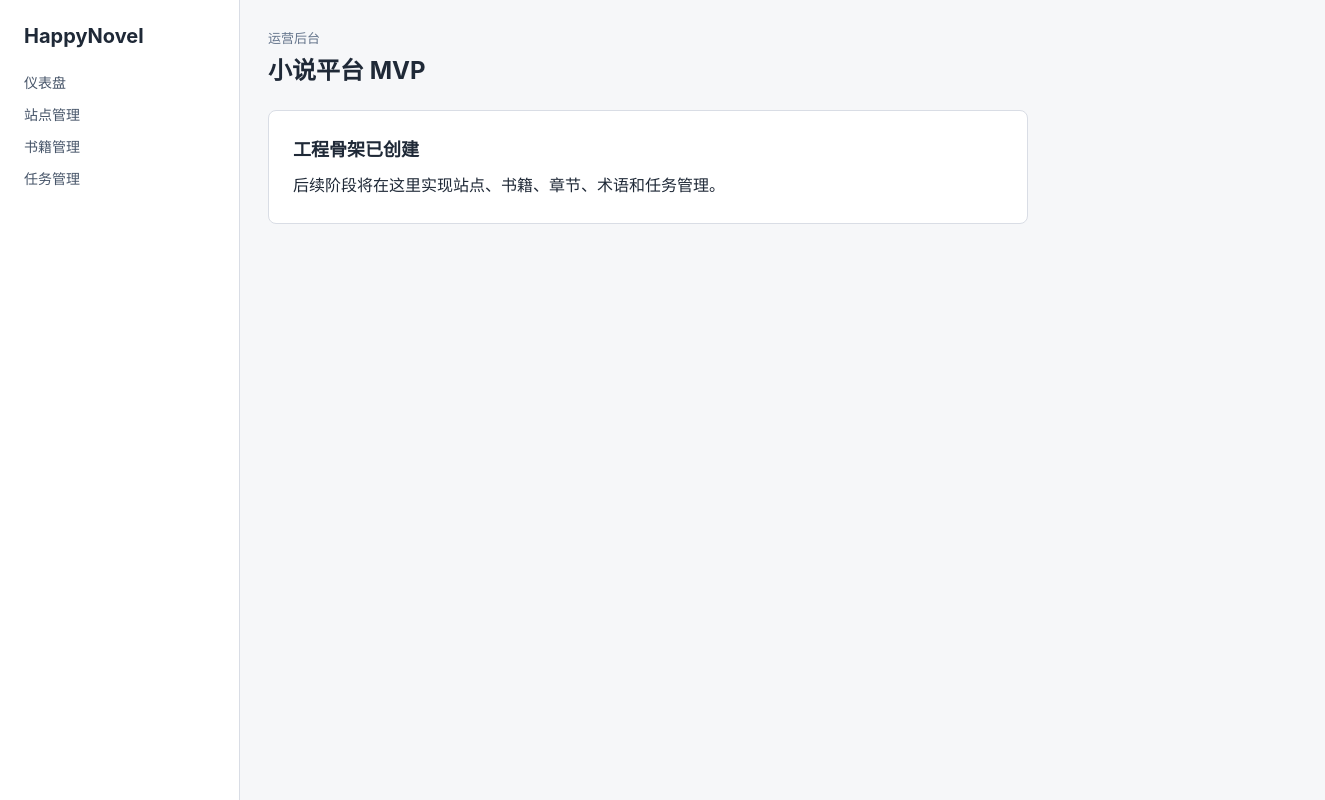
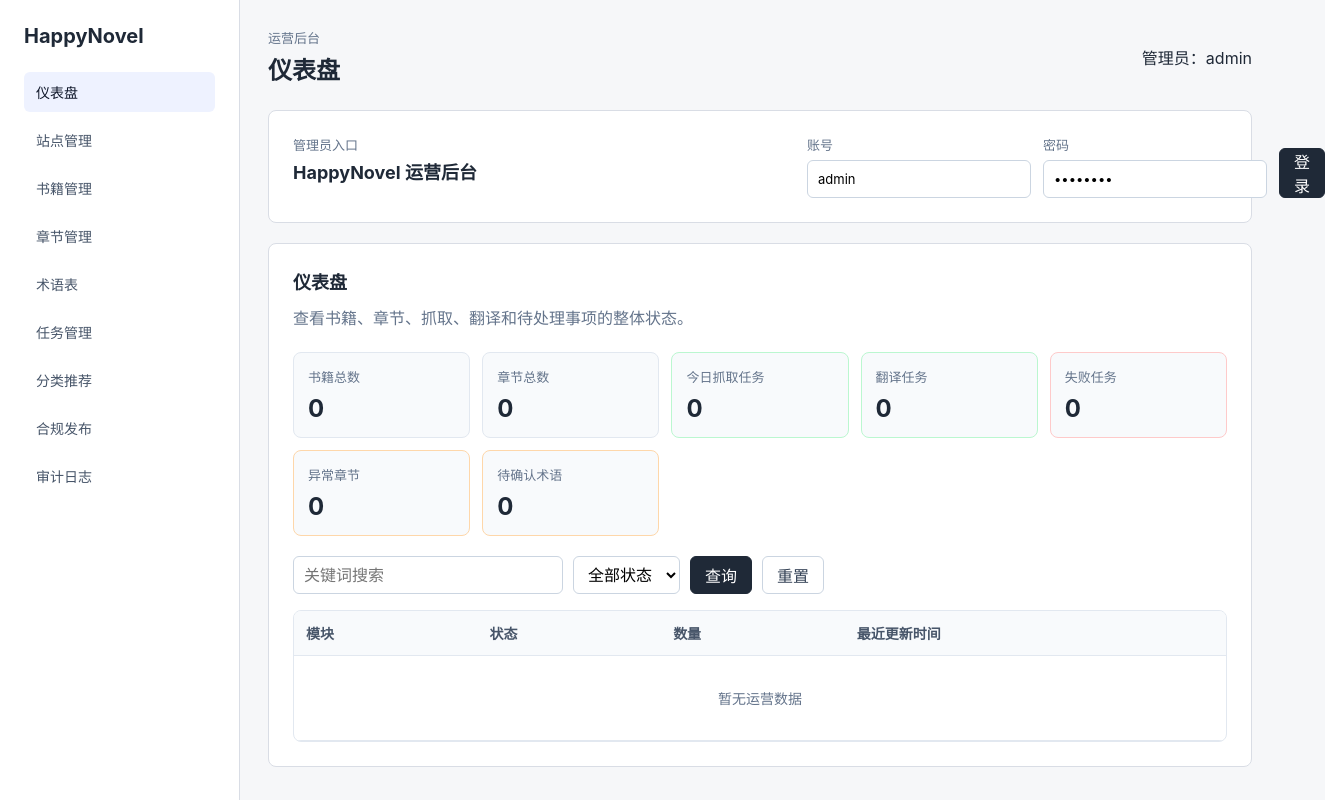
Before and after one commit to liangzs007/HappyNovel, a React (Vite) app in the folder admin-web/: page / in a window 1280 px wide. Shown: the whole page, 1325 px wide, since content can reach past the window. Built offline with nearby package versions, Linux system fonts and the light colour scheme.

Commit message:
feat: add Chinese admin console

```diff
--- /dev/null
+++ b/admin-web/src/adminModel.ts
@@ -0,0 +1,123 @@
+export type AdminPageKey =
+  | 'dashboard'
+  | 'sites'
+  | 'books'
+  | 'chapters'
+  | 'glossary'
+  | 'tasks'
+  | 'recommendations'
+  | 'compliance'
+  | 'audit'
+
+export interface AdminNavItem {
+  key: AdminPageKey
+  label: string
+}
+
+export interface AdminMetric {
+  label: string
+  value: string
+  tone: 'neutral' | 'success' | 'warning' | 'danger'
+}
+
+export interface AdminPageDefinition {
+  key: AdminPageKey
+  title: string
+  description: string
+  primaryAction?: string
+  tableColumns: string[]
+  emptyText: string
+}
+
+export const adminNavigation: AdminNavItem[] = [
+  { key: 'dashboard', label: '仪表盘' },
+  { key: 'sites', label: '站点管理' },
+  { key: 'books', label: '书籍管理' },
+  { key: 'chapters', label: '章节管理' },
+  { key: 'glossary', label: '术语表' },
+  { key: 'tasks', label: '任务管理' },
+  { key: 'recommendations', label: '分类推荐' },
+  { key: 'compliance', label: '合规发布' },
+  { key: 'audit', label: '审计日志' },
+]
+
+export const dashboardMetrics: AdminMetric[] = [
+  { label: '书籍总数', value: '0', tone: 'neutral' },
+  { label: '章节总数', value: '0', tone: 'neutral' },
+  { label: '今日抓取任务', value: '0', tone: 'success' },
+  { label: '翻译任务', value: '0', tone: 'success' },
+  { label: '失败任务', value: '0', tone: 'danger' },
+  { label: '异常章节', value: '0', tone: 'warning' },
+  { label: '待确认术语', value: '0', tone: 'warning' },
+]
+
+export const adminPages: Record<AdminPageKey, AdminPageDefinition> = {
+  dashboard: {
+    key: 'dashboard',
+    title: '仪表盘',
+    description: '查看书籍、章节、抓取、翻译和待处理事项的整体状态。',
+    tableColumns: ['模块', '状态', '数量', '最近更新时间'],
+    emptyText: '暂无运营数据',
+  },
+  sites: {
+    key: 'sites',
+    title: '站点管理',
+    description: '配置公开小说站点、解析规则、请求限速和并发策略。',
+    primaryAction: '新增站点',
+    tableColumns: ['站点名称', '基础域名', '启用状态', '请求限速', '最大并发', '最近失败原因', '操作'],
+    emptyText: '暂无站点，请先添加站点配置。',
+  },
+  books: {
+    key: 'books',
+    title: '书籍管理',
+    description: '维护指定小说来源、分类标签、发布状态、推荐权重和广告开关。',
+    primaryAction: '添加书籍',
+    tableColumns: ['书名', '作者', '来源站点', '分类标签', '连载状态', '发布状态', '推荐权重', '操作'],
+    emptyText: '暂无书籍，请添加小说来源 URL。',
+  },
+  chapters: {
+    key: 'chapters',
+    title: '章节管理',
+    description: '查看章节抓取、清洗、翻译和发布状态，处理异常章节。',
+    tableColumns: ['章节序号', '章节标题', '抓取状态', '清洗状态', '翻译状态', '发布状态', '操作'],
+    emptyText: '暂无章节，请先触发书籍抓取。',
+  },
+  glossary: {
+    key: 'glossary',
+    title: '术语表',
+    description: '维护人物、地点、组织、技能、物品和称谓的固定译名。',
+    primaryAction: '新增术语',
+    tableColumns: ['中文原词', '英文译名', '类型', '启用状态', '更新时间', '操作'],
+    emptyText: '暂无术语，请为书籍添加术语表。',
+  },
+  tasks: {
+    key: 'tasks',
+    title: '任务管理',
+    description: '观察抓取、清洗、翻译任务状态，查看失败原因并重试。',
+    tableColumns: ['任务 ID', '类型', '状态', '目标对象', '重试次数', '失败原因', '耗时', '操作'],
+    emptyText: '暂无任务。你可以从书籍详情页触发抓取或翻译。',
+  },
+  recommendations: {
+    key: 'recommendations',
+    title: '分类推荐',
+    description: '维护分类、标签、推荐位和排序权重。',
+    primaryAction: '新增推荐位',
+    tableColumns: ['名称', '类型', '绑定书籍', '排序权重', '启用状态', '操作'],
+    emptyText: '暂无推荐配置。',
+  },
+  compliance: {
+    key: 'compliance',
+    title: '合规发布',
+    description: '配置隐私政策、服务条款、广告披露，处理版权投诉和下架记录。',
+    primaryAction: '新增投诉记录',
+    tableColumns: ['投诉来源', '关联书籍', '关联章节', '处理状态', '处理备注', '操作'],
+    emptyText: '暂无版权投诉记录',
+  },
+  audit: {
+    key: 'audit',
+    title: '审计日志',
+    description: '查看后台关键操作记录，包括下架、重翻译、修改术语和站点配置。',
+    tableColumns: ['操作人', '操作类型', '目标对象', '摘要', '操作时间'],
+    emptyText: '暂无审计记录。',
+  },
+}
--- a/admin-web/src/main.tsx
+++ b/admin-web/src/main.tsx
@@ -1,28 +1,115 @@
-import React from 'react'
+import React, { useState } from 'react'
 import { createRoot } from 'react-dom/client'
+import { adminNavigation, adminPages, dashboardMetrics, type AdminPageKey } from './adminModel'
 import './styles.css'
 
+function LoginPanel() {
+  return (
+    <section className="login-panel" aria-label="后台登录">
+      <div>
+        <p className="eyebrow">管理员入口</p>
+        <h2>HappyNovel 运营后台</h2>
+      </div>
+      <form>
+        <label>
+          账号
+          <input value="admin" readOnly />
+        </label>
+        <label>
+          密码
+          <input value="********" readOnly type="password" />
+        </label>
+        <button type="button">登录</button>
+      </form>
+    </section>
+  )
+}
+
+function Dashboard() {
+  return (
+    <div className="dashboard-grid">
+      {dashboardMetrics.map((metric) => (
+        <article className={`metric metric-${metric.tone}`} key={metric.label}>
+          <span>{metric.label}</span>
+          <strong>{metric.value}</strong>
+        </article>
+      ))}
+    </div>
+  )
+}
+
+function ManagementPage({ pageKey }: { pageKey: AdminPageKey }) {
+  const page = adminPages[pageKey]
+
+  return (
+    <section className="page-panel">
+      <div className="page-heading">
+        <div>
+          <h2>{page.title}</h2>
+          <p>{page.description}</p>
+        </div>
+        {page.primaryAction ? <button type="button">{page.primaryAction}</button> : null}
+      </div>
+      {pageKey === 'dashboard' ? <Dashboard /> : null}
+      <div className="filters">
+        <input placeholder="关键词搜索" />
+        <select aria-label="状态筛选">
+          <option>全部状态</option>
+          <option>启用</option>
+          <option>停用</option>
+        </select>
+        <button type="button">查询</button>
+        <button type="button" className="secondary">重置</button>
+      </div>
+      <div className="table-shell">
+        <table>
+          <thead>
+            <tr>
+              {page.tableColumns.map((column) => <th key={column}>{column}</th>)}
+            </tr>
+          </thead>
+          <tbody>
+            <tr>
+              <td colSpan={page.tableColumns.length} className="empty-state">{page.emptyText}</td>
+            </tr>
+          </tbody>
+        </table>
+      </div>
+    </section>
+  )
+}
+
 function App() {
+  const [activePage, setActivePage] = useState<AdminPageKey>('dashboard')
+  const page = adminPages[activePage]
+
   return (
     <main className="shell">
       <aside className="sidebar">
         <h1>HappyNovel</h1>
-        <nav>
-          <a>仪表盘</a>
-          <a>站点管理</a>
-          <a>书籍管理</a>
-          <a>任务管理</a>
+        <nav aria-label="后台导航">
+          {adminNavigation.map((item) => (
+            <button
+              className={item.key === activePage ? 'active' : ''}
+              key={item.key}
+              type="button"
+              onClick={() => setActivePage(item.key)}
+            >
+              {item.label}
+            </button>
+          ))}
         </nav>
       </aside>
       <section className="content">
-        <header>
-          <p>运营后台</p>
-          <strong>小说平台 MVP</strong>
+        <header className="topbar">
+          <div>
+            <p>运营后台</p>
+            <strong>{page.title}</strong>
+          </div>
+          <span>管理员：admin</span>
         </header>
-        <div className="panel">
-          <h2>工程骨架已创建</h2>
-          <p>后续阶段将在这里实现站点、书籍、章节、术语和任务管理。</p>
-        </div>
+        <LoginPanel />
+        <ManagementPage pageKey={activePage} />
       </section>
     </main>
   )
@@ -31,5 +118,5 @@ function App() {
 createRoot(document.getElementById('root')!).render(
   <React.StrictMode>
     <App />
-  </React.StrictMode>
+  </React.StrictMode>,
 )
--- a/admin-web/src/styles.css
+++ b/admin-web/src/styles.css
@@ -7,6 +7,12 @@ body {
   font-family: Inter, system-ui, -apple-system, BlinkMacSystemFont, "Segoe UI", sans-serif;
   color: #1f2937;
   background: #f6f7f9;
+}
+
+button,
+input,
+select {
+  font: inherit;
 }
 
 .shell {
@@ -28,46 +34,199 @@ body {
 
 .sidebar nav {
   display: grid;
-  gap: 12px;
+  gap: 8px;
 }
 
-.sidebar a {
+.sidebar button {
+  width: 100%;
+  padding: 10px 12px;
+  border: 0;
+  border-radius: 6px;
+  background: transparent;
   color: #475569;
   font-size: 14px;
+  text-align: left;
+  cursor: pointer;
+}
+
+.sidebar button.active,
+.sidebar button:hover {
+  color: #0f172a;
+  background: #eef2ff;
 }
 
 .content {
   padding: 28px;
 }
 
-.content header {
+.topbar {
+  display: flex;
+  align-items: center;
+  justify-content: space-between;
   margin-bottom: 24px;
 }
 
-.content header p {
+.topbar p,
+.eyebrow {
   margin: 0 0 4px;
   color: #64748b;
   font-size: 13px;
 }
 
-.content header strong {
+.topbar strong {
   font-size: 24px;
 }
 
-.panel {
-  max-width: 760px;
+.login-panel,
+.page-panel {
   padding: 24px;
   border: 1px solid #d9dde5;
   border-radius: 8px;
   background: #ffffff;
 }
 
-.panel h2 {
+.login-panel {
+  display: grid;
+  grid-template-columns: minmax(220px, 1fr) minmax(320px, 420px);
+  gap: 24px;
+  margin-bottom: 20px;
+}
+
+.login-panel h2,
+.page-heading h2 {
   margin: 0 0 12px;
   font-size: 18px;
 }
 
-.panel p {
+.login-panel form {
+  display: grid;
+  grid-template-columns: 1fr 1fr auto;
+  gap: 12px;
+  align-items: end;
+}
+
+.login-panel label {
+  display: grid;
+  gap: 6px;
+  color: #64748b;
+  font-size: 13px;
+}
+
+input,
+select {
+  min-height: 38px;
+  padding: 0 10px;
+  border: 1px solid #cbd5e1;
+  border-radius: 6px;
+  background: #ffffff;
+}
+
+button {
+  min-height: 38px;
+  padding: 0 14px;
+  border: 1px solid #1f2937;
+  border-radius: 6px;
+  background: #1f2937;
+  color: #ffffff;
+  cursor: pointer;
+}
+
+button.secondary {
+  border-color: #cbd5e1;
+  background: #ffffff;
+  color: #334155;
+}
+
+.page-heading {
+  display: flex;
+  align-items: flex-start;
+  justify-content: space-between;
+  gap: 16px;
+  margin-bottom: 20px;
+}
+
+.page-heading p {
   margin: 0;
   line-height: 1.6;
+  color: #64748b;
 }
+
+.dashboard-grid {
+  display: grid;
+  grid-template-columns: repeat(auto-fit, minmax(150px, 1fr));
+  gap: 12px;
+  margin-bottom: 20px;
+}
+
+.metric {
+  padding: 14px;
+  border: 1px solid #e2e8f0;
+  border-radius: 8px;
+  background: #f8fafc;
+}
+
+.metric span {
+  display: block;
+  margin-bottom: 8px;
+  color: #64748b;
+  font-size: 13px;
+}
+
+.metric strong {
+  font-size: 24px;
+}
+
+.metric-danger {
+  border-color: #fecaca;
+}
+
+.metric-warning {
+  border-color: #fed7aa;
+}
+
+.metric-success {
+  border-color: #bbf7d0;
+}
+
+.filters {
+  display: flex;
+  flex-wrap: wrap;
+  gap: 10px;
+  margin-bottom: 16px;
+}
+
+.filters input {
+  min-width: 240px;
+}
+
+.table-shell {
+  overflow-x: auto;
+  border: 1px solid #e2e8f0;
+  border-radius: 8px;
+}
+
+table {
+  width: 100%;
+  min-width: 820px;
+  border-collapse: collapse;
+}
+
+th,
+td {
+  padding: 12px;
+  border-bottom: 1px solid #e2e8f0;
+  font-size: 14px;
+  text-align: left;
+}
+
+th {
+  color: #475569;
+  background: #f8fafc;
+  font-weight: 600;
+}
+
+.empty-state {
+  padding: 32px;
+  color: #64748b;
+  text-align: center;
+}
```
Also changed, not shown: 1 other file (tests, documents, lock files or other folders).
